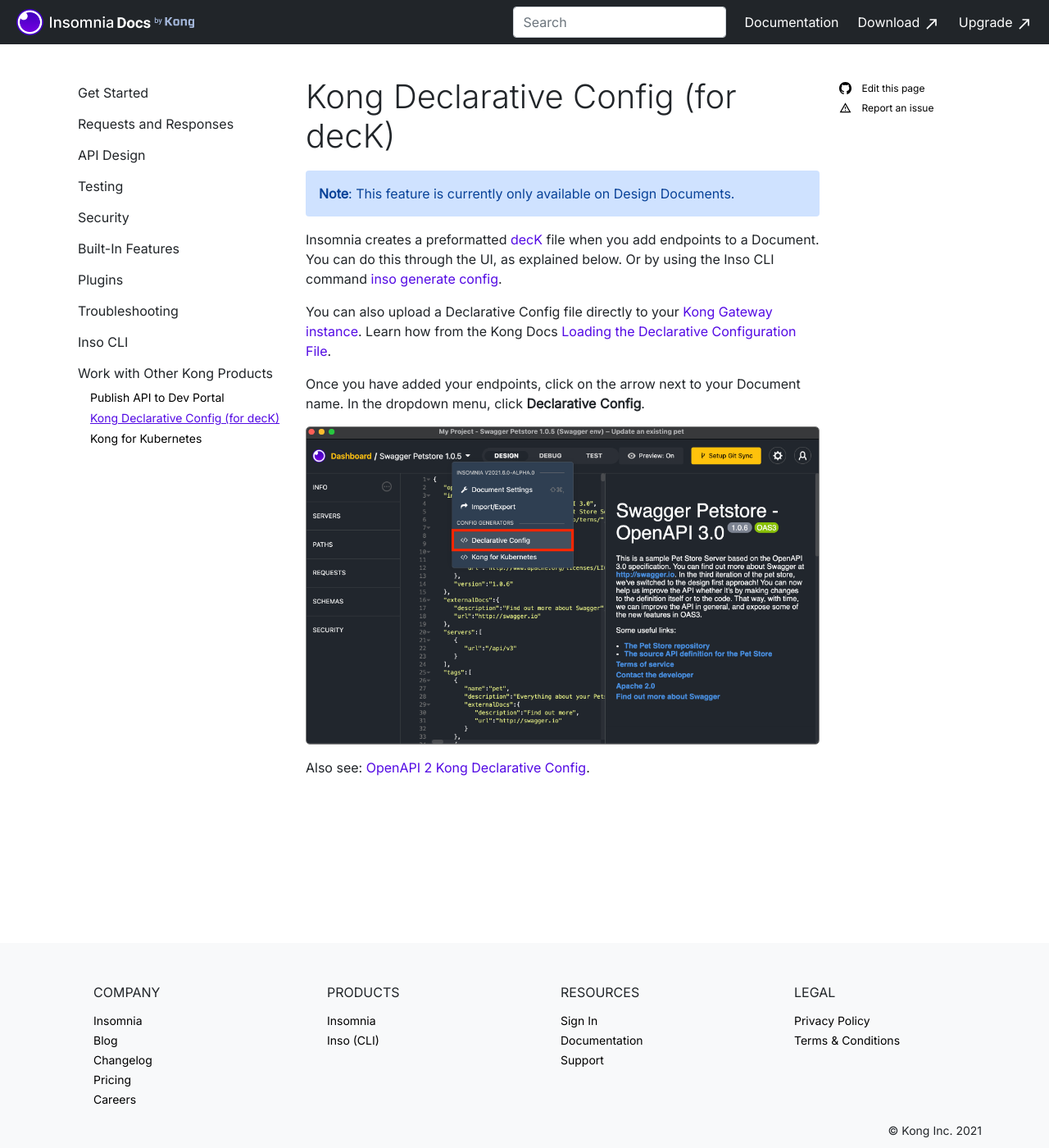
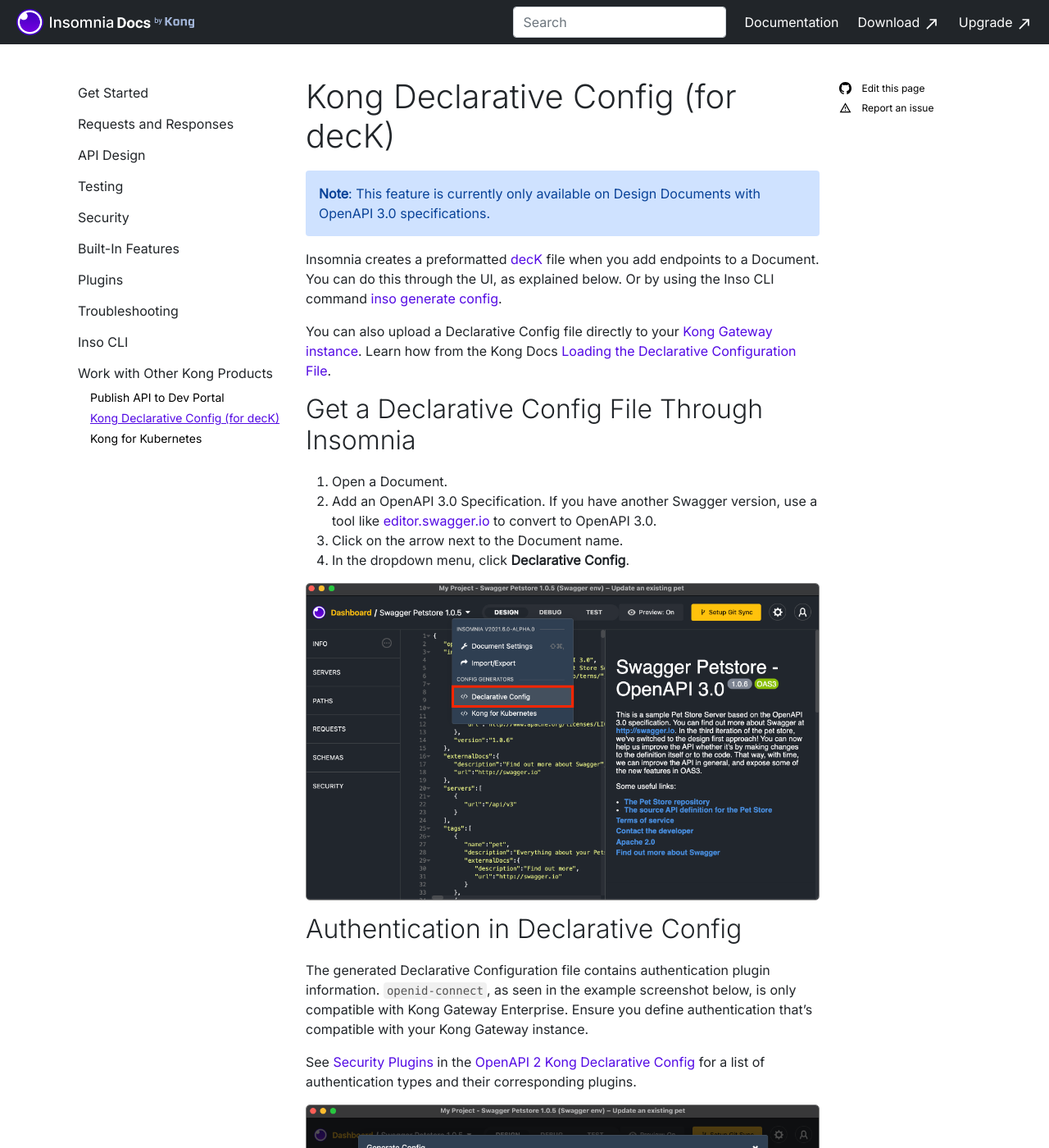
Before and after one commit to Kong/insomnia-docs, a Jekyll site: the page built from docs/insomnia/declarative-config.md, in a window 1280 px wide and 1400 px high. Shown: the whole window at 82% size. Built offline with Jekyll 4.4.1, drawn with Linux system fonts in a browser that asks for light colours; comment, search, counter and statistics services are not loaded; some of the changed text lies outside the part shown.

Commit message:
add info about authentication

```diff
--- a/docs/insomnia/declarative-config.md
+++ b/docs/insomnia/declarative-config.md
@@ -6,14 +6,27 @@
 ---
 
 {:.alert .alert-primary}
-**Note**: This feature is currently only available on Design Documents.
+**Note**: This feature is currently only available on Design Documents with OpenAPI 3.0 specifications.
 
 Insomnia creates a preformatted [decK](https://docs.konghq.com/deck) file when you add endpoints to a Document. You can do this through the UI, as explained below. Or by using the Inso CLI command [inso generate config](/inso-cli/cli-command-reference/inso-generate-config).
 
 You can also upload a Declarative Config file directly to your [Kong Gateway instance](https://docs.konghq.com/gateway-oss). Learn how from the Kong Docs [Loading the Declarative Configuration File](https://docs.konghq.com/gateway-oss/2.5.x/db-less-and-declarative-config/#loading-the-declarative-configuration-file).
 
-Once you have added your endpoints, click on the arrow next to your Document name. In the dropdown menu, click **Declarative Config**.
+## Get a Declarative Config File Through Insomnia
+
+1. Open a Document.
+2. Add an OpenAPI 3.0 Specification. If you have another Swagger version, use a tool like [editor.swagger.io](https://editor.swagger.io/) to convert to OpenAPI 3.0.
+3. Click on the arrow next to the Document name.
+4. In the dropdown menu, click **Declarative Config**.
 
 ![Next to the Document name, click the arrow to access the dropdown menu and click Declarative Config](/assets/images/declarative-config.png)
 
-Also see: [OpenAPI 2 Kong Declarative Config](https://github.com/Kong/insomnia/tree/develop/packages/openapi-2-kong#kong-declarative-config).
+## Authentication in Declarative Config
+
+The generated Declarative Configuration file contains authentication plugin information. `openid-connect`, as seen in the example screenshot below, is only compatible with Kong Gateway Enterprise. Ensure you define authentication that's compatible with your Kong Gateway instance.
+
+See [Security Plugins](https://github.com/Kong/insomnia/tree/develop/packages/openapi-2-kong#security-plugins) in the [OpenAPI 2 Kong Declarative Config](https://github.com/Kong/insomnia/tree/develop/packages/openapi-2-kong#kong-declarative-config) for a list of authentication types and their corresponding plugins.
+
+![In the generated file, you will see authentication plugins defined.](/assets/images/dec-config-auth.png)
+
+We use [OpenAPI 2 Kong Declarative Config](https://github.com/Kong/insomnia/tree/develop/packages/openapi-2-kong#kong-declarative-config) to generate the Declarative Config file.
```
Also changed, not shown: docs/insomnia/kong-for-kubernetes.md (+2 -0 lines), docs/assets/images/dec-config-auth.png (added).
